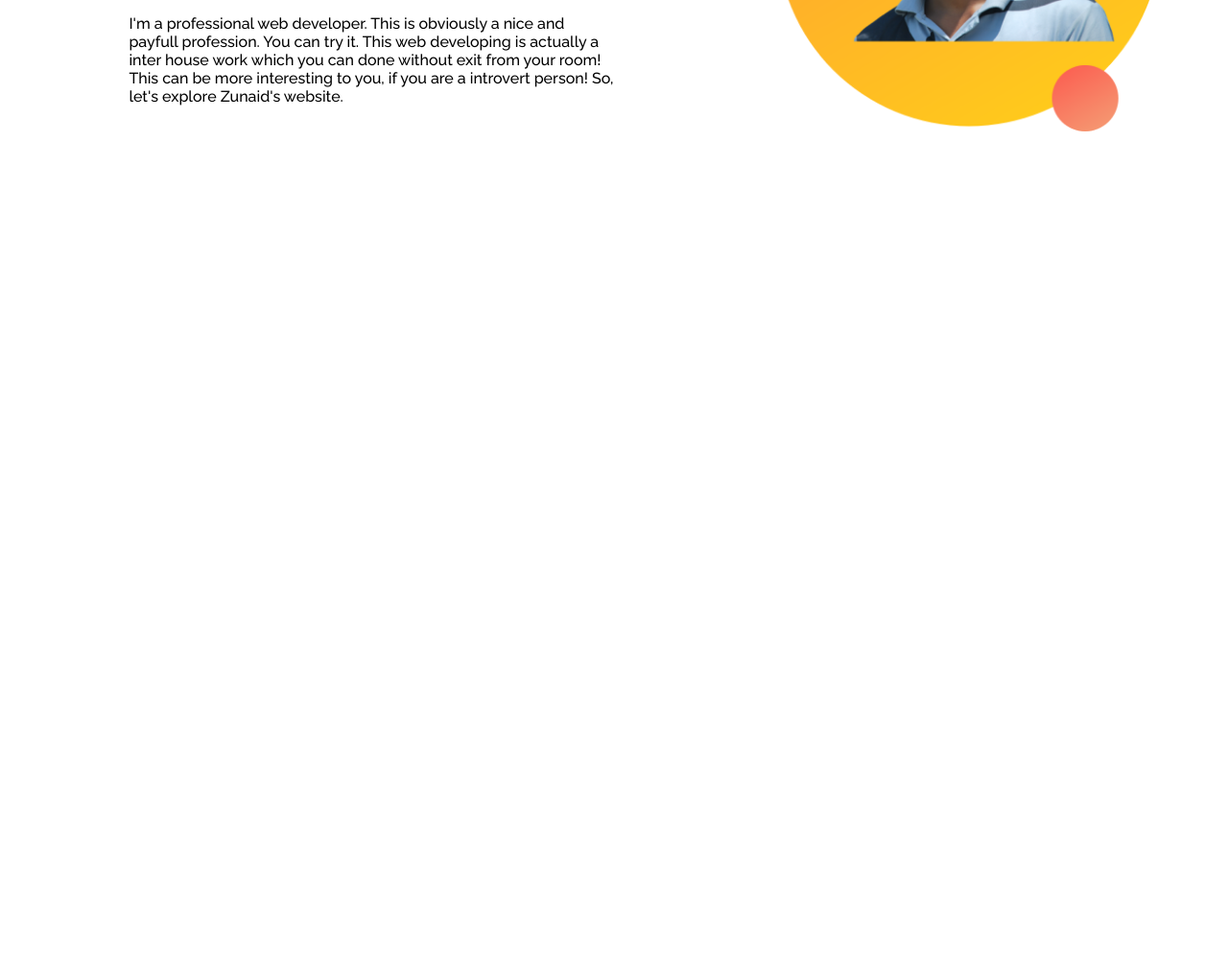
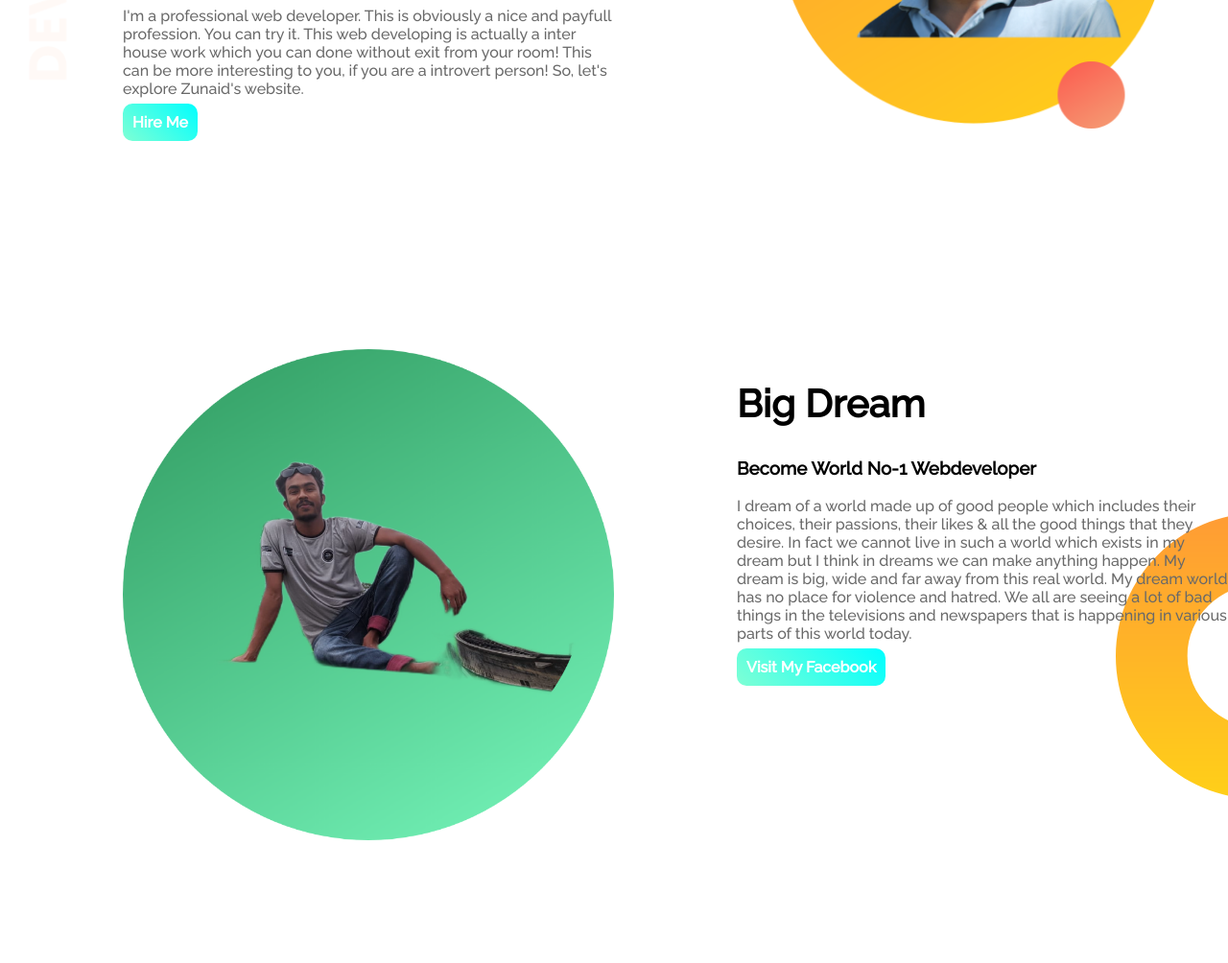
Before and after one commit to ZunaidzZ/My-creation, a plain HTML site: page index.html in a window 1280 px wide. Shown: the part 276-1280 px from the top of the page at 96% size. Before the commit the page ends 800 px from the top, so only its background shows below. Drawn offline with Linux system fonts and the light colour scheme.

Commit message:
next section added successfully!

```diff
--- a/index.html
+++ b/index.html
@@ -11,17 +11,34 @@
 </head>
 
 <body>
-    <section>
+    <section class="topbanner">
        <div class="halfwidth">
             <h1>Welcome to</h1>
             <h1><span class="nh">Zunaid's</span> Website</h1>
             <h3>Worldclass professional Webdeveloper</h3>
             <p>I'm a professional web developer. This is obviously a nice and payfull profession. You can try it. This web developing is actually a inter house work which you can done without exit from your room! This can be more interesting to you, if you are a introvert person! So, let's explore Zunaid's website. </p>
+            <a class="link-button" target="_blank" href="https://web.facebook.com/ZunaidzZ?_rdc=1&_rdr">Hire Me</a>
+
        </div>
        <div class="halfwidth">
             <img src="images/image 11.png">
        </div>
     </section>
+    <section class="dreamArea">
+        <div class="halfwidth">
+            <img src="images/image 4.png" alt="hunaid">
+
+        </div>
+        <div class="halfwidth">
+            <h2>Big Dream</h2>
+            <h3>Become World No-1 Webdeveloper</h3>
+            <p>I dream of a world made up of good people which includes their choices, their passions, their likes & all the good things that they desire. In fact we cannot live in such a world which exists in my dream but I think in dreams we can make anything happen.
+
+            My dream is big, wide and far away from this real world. My dream world has no place for violence and hatred. We all are seeing a lot of bad things in the televisions and newspapers that is happening in various parts of this world today.</p>
+            <a class="link-button" target="_blank" href="https://web.fb.me/ZunaidzZ">Visit My Facebook</a>
+
+        </div>
+    </section>
 
 </body>
 </html>
--- a/style.css
+++ b/style.css
@@ -5,6 +5,7 @@ h1{
 
 body{
     font-family: 'Raleway', sans-serif;
+    margin: 0%;
 
 }
 .nh{
@@ -13,10 +14,42 @@ body{
 
 .halfwidth{
     width: 40%;
-    float: left;
+   float: left;
     margin-left: 5%;
     padding-left: 5%;
 }
 .halfwidth img{
     width: 100%;
 }
+
+.topbanner{
+
+    background-image: url(images/top-banner.png);
+    background-repeat: no-repeat;
+}
+
+section{
+    height: 500px;
+    padding-bottom: 140px;
+}
+
+.link-button{
+    text-decoration: none;
+    background-image: linear-gradient(45deg, aquamarine, aqua);
+    padding: 10px 10px;
+    border-radius: 10px;
+    color: white;
+    font-weight: 700;
+}
+h2{
+    font-size: 40px;
+}
+p{
+    color: dimgray;
+}
+
+.dreamArea{
+    background-image: url(images/dream-bg.png);
+    background-repeat: no-repeat;
+    background-position: right;
+}
```
Also changed, not shown: images/image 4.png (added).
